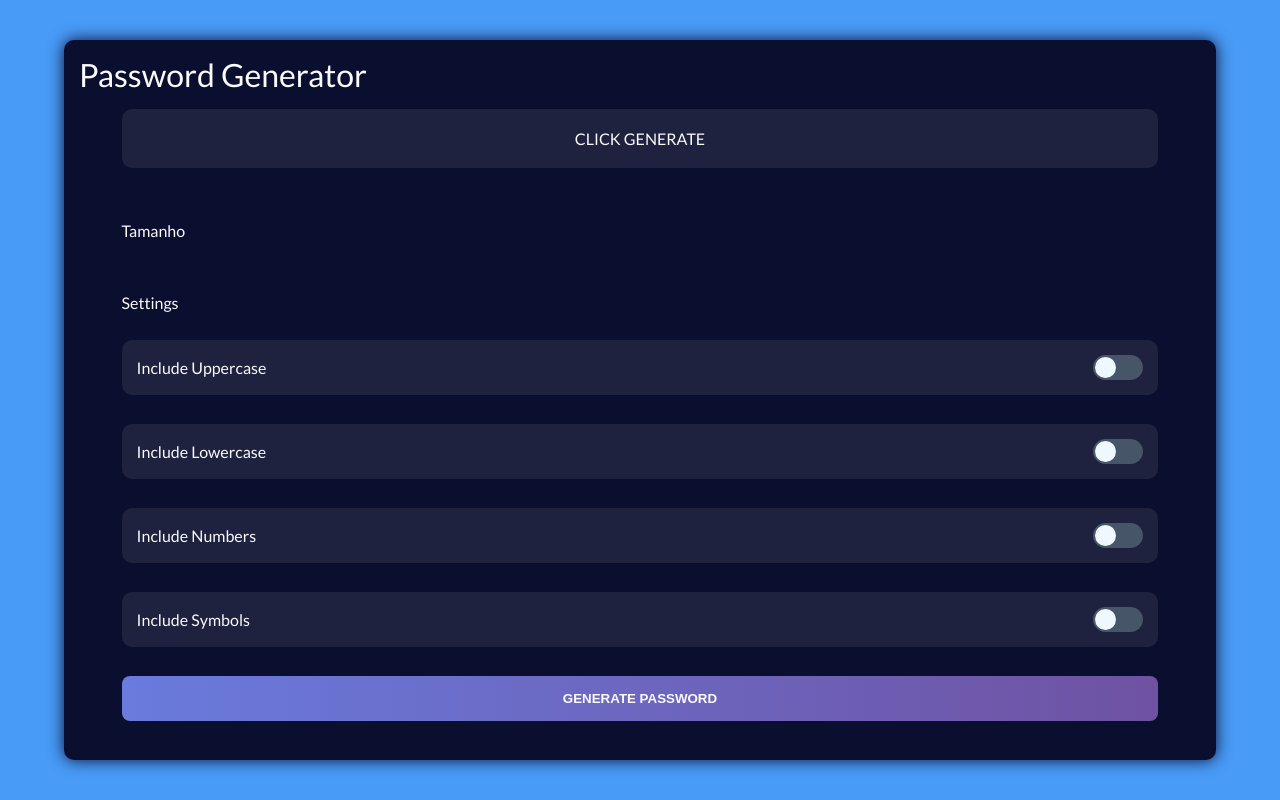
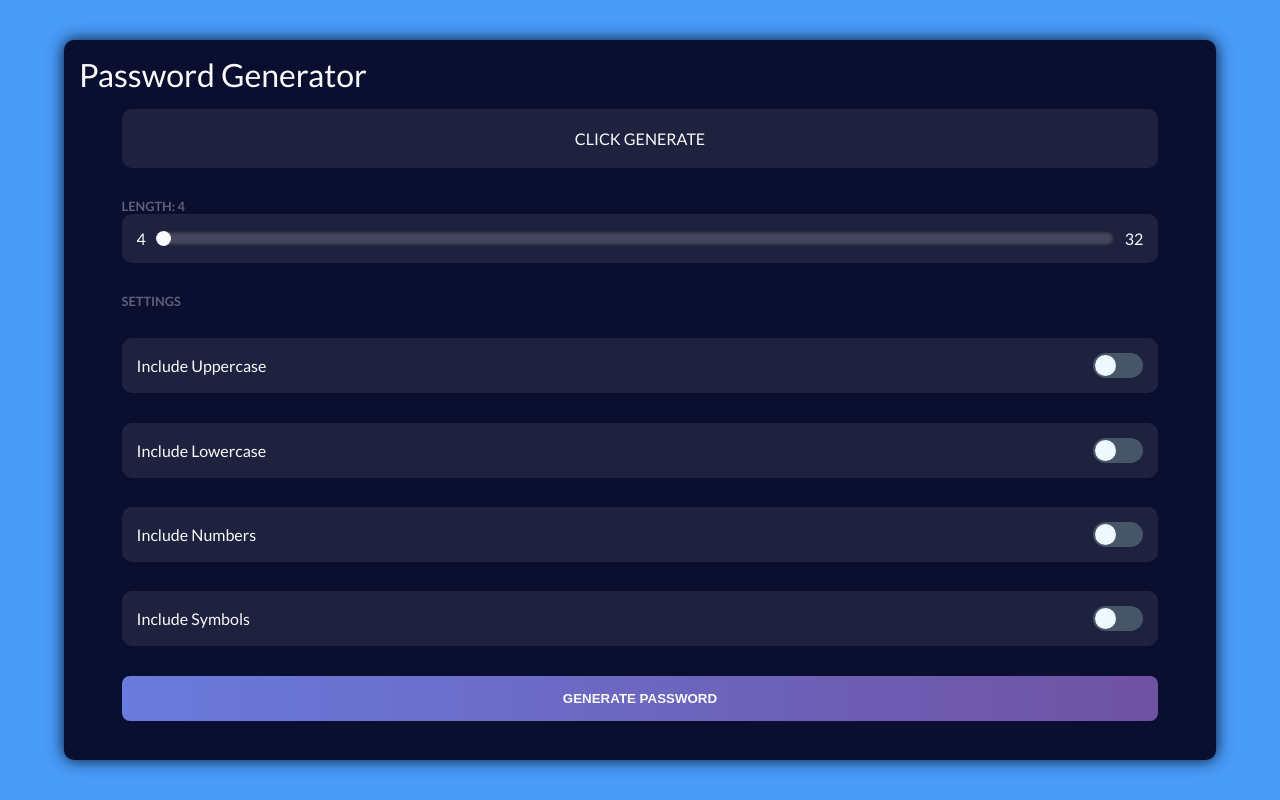
Before and after one commit to tryber/exercise-password-generator, a React (Create React App) app: page / in a window 1280 px wide. Built offline with nearby package versions, Linux system fonts and the light colour scheme.

Commit message:
style done

```diff
--- a/src/App.css
+++ b/src/App.css
@@ -11,3 +11,9 @@
   background-color: #1E223F;
   padding: 15px;
 }
+
+.legend {
+  font-size: 0.8em;
+  color: #5F6176;
+  font-weight: 700;
+}
--- /dev/null
+++ b/src/components/LengthCaracters/LengthCaracters.css
@@ -0,0 +1,42 @@
+.slider {
+  width: 100%;
+  -webkit-appearance: none;
+  background-color: #454760;
+  height: 15px;
+  align-self: center;
+  outline: none;
+  transition: 0.2s;
+  overflow: hidden;
+  box-shadow: inset 0 0 5px rgba(0,0,0,1);
+  border-radius: 10px;
+}
+
+.slider::-webkit-slider-thumb {
+  -webkit-appearance: none;
+  appearance: none;
+  width: 15px;
+  height: 15px;
+  border-radius: 50%;
+  background-color: #fafafa;
+  cursor: pointer;
+  z-index: 3;
+  position: relative;
+  box-shadow: -407px 0 0 400px #5E6BDA;
+}
+
+.slider::-moz-range-progress {
+  background-color: blue;
+  height: 15px;
+}
+
+.input_length {
+  display: flex;
+}
+
+.input_length .min_length {
+  margin-right: 10px;
+}
+
+.input_length .max_length {
+  margin-left: 10px;
+}
--- a/src/components/LengthCaracters/LengthCaracters.js
+++ b/src/components/LengthCaracters/LengthCaracters.js
@@ -1,9 +1,41 @@
 import React, { Component } from 'react';
+import './LengthCaracters.css';
 
 export default class LengthCaracters extends Component {
+  constructor() {
+    super ();
+
+    this.state = {
+      length: '4',
+    }
+  }
+
+  handleChange = ({ target }) => {
+    this.setState({ length: target.value })
+  }
+
   render() {
+    const { length } = this.state;
+
     return (
-      <p>Tamanho</p>
+      <section className="main_length">
+        <p className="legend">{`LENGTH: ${ length }`}</p>
+        <div className="box_style input_length">
+          <span className="min_length">4</span>
+          <input
+            className="slider"
+            onChange={ this.handleChange }
+            type="range"
+            min="4"
+            max="32"
+            value={ length }
+          />
+
+          <span className="max_length">32</span>
+        </div>
+
+      </section>
+
     );
   }
 }
--- a/src/components/Settings/Settings.js
+++ b/src/components/Settings/Settings.js
@@ -7,7 +7,7 @@ export default class Settings extends Component {
   render() {
     return (
       <form className="main__form">
-        <p>Settings</p>
+        <p className="legend">SETTINGS</p>
         <Checkbox
           label="Include Uppercase"
           id="settings_uppercase"
```
Also changed, not shown: src/components/Settings/Settings.css (line endings or trailing spaces).
